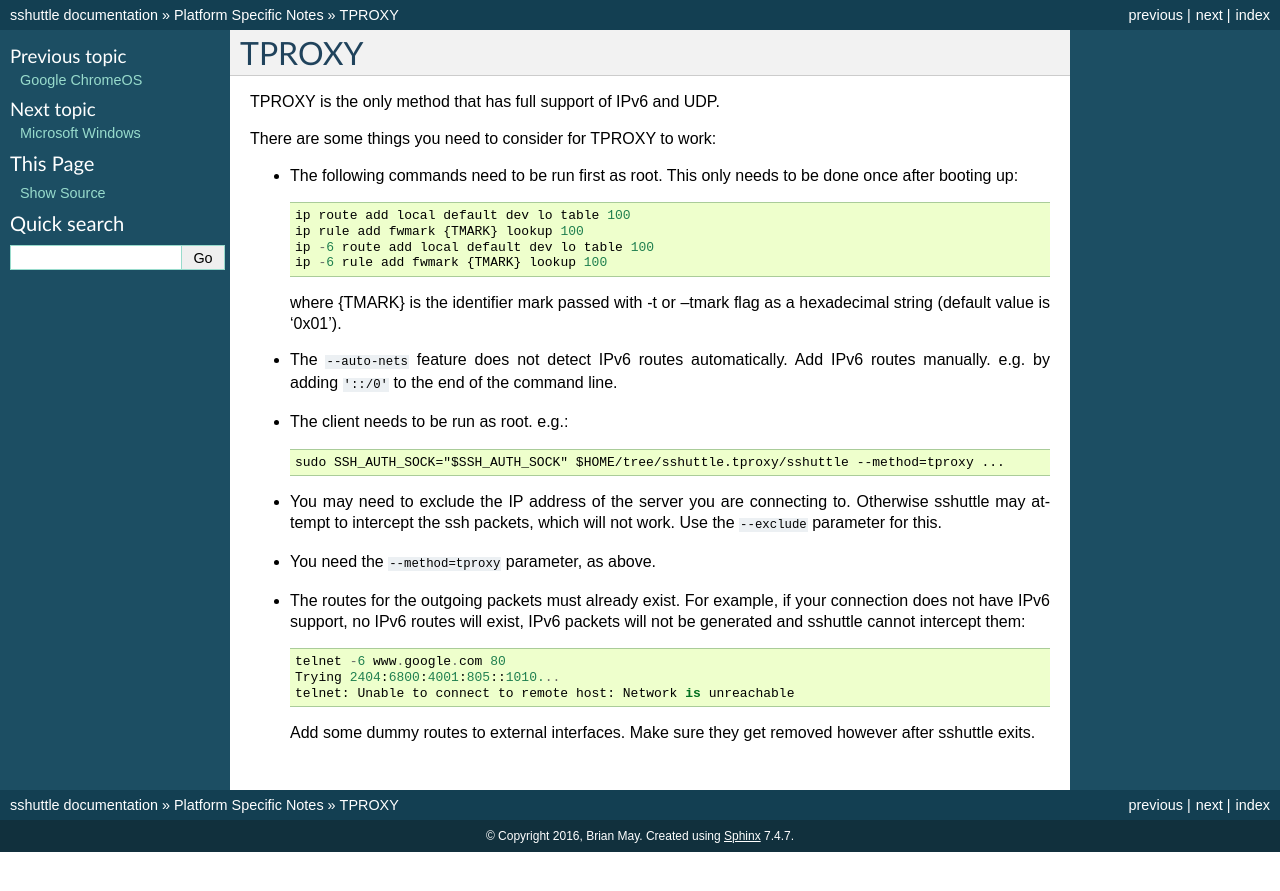
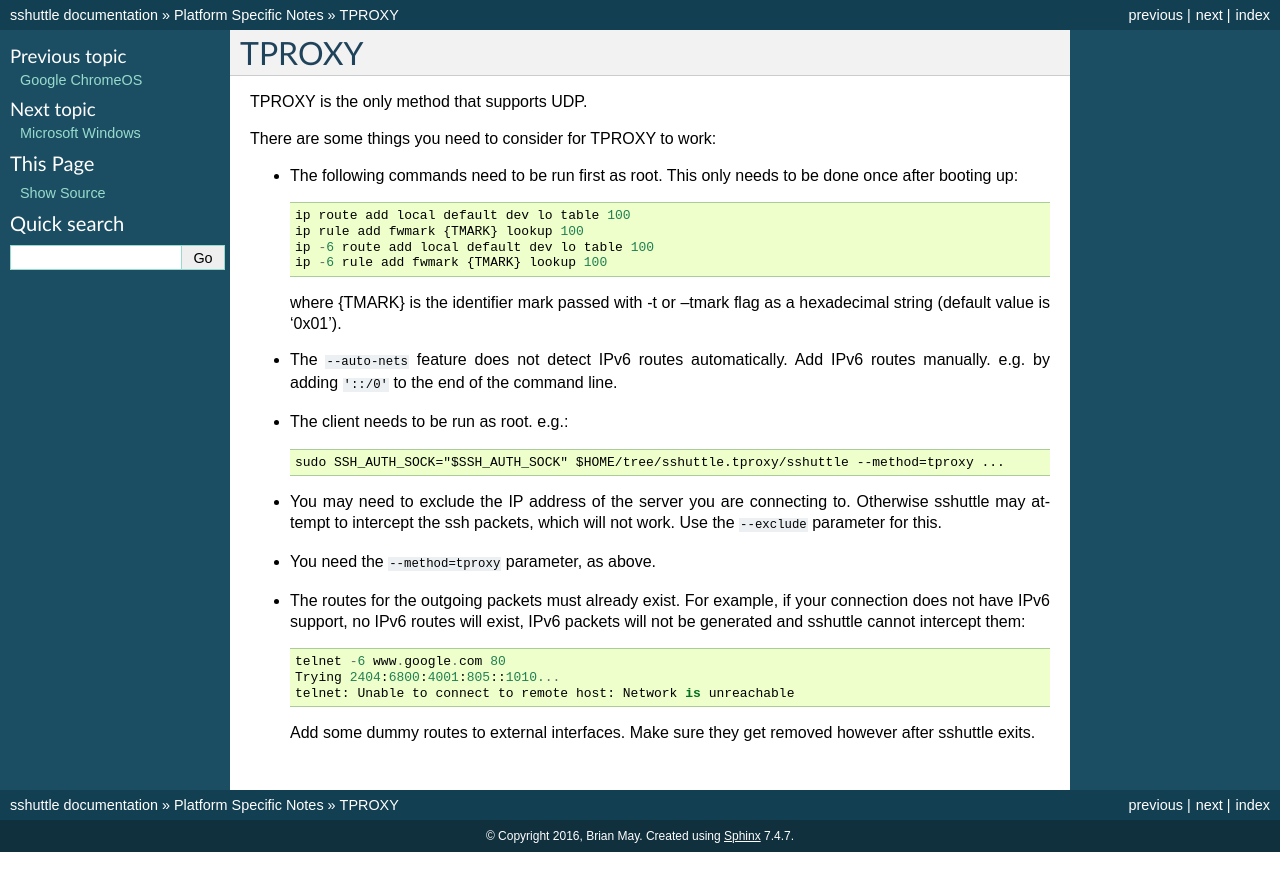
Before and after one commit to sshuttle/sshuttle, a Sphinx documentation site: the page built from docs/tproxy.rst, in a window 1280 px wide. Shown: the top 891 px of the page. Built offline with Sphinx 7.4.7, drawn with Linux system fonts in a browser that asks for light colours; the version number could not be read and is left out.

Commit message:
Minor improvement to tproxy documentation.
Previously, tproxy was unique in its support of IPv6. Now, many
sshuttle methods support IPv6 and tproxy remains the only option that
supports UDP.

```diff
--- a/docs/tproxy.rst
+++ b/docs/tproxy.rst
@@ -1,6 +1,6 @@
 TPROXY
 ======
-TPROXY is the only method that has full support of IPv6 and UDP.
+TPROXY is the only method that supports UDP.
 
 There are some things you need to consider for TPROXY to work:
 
```
